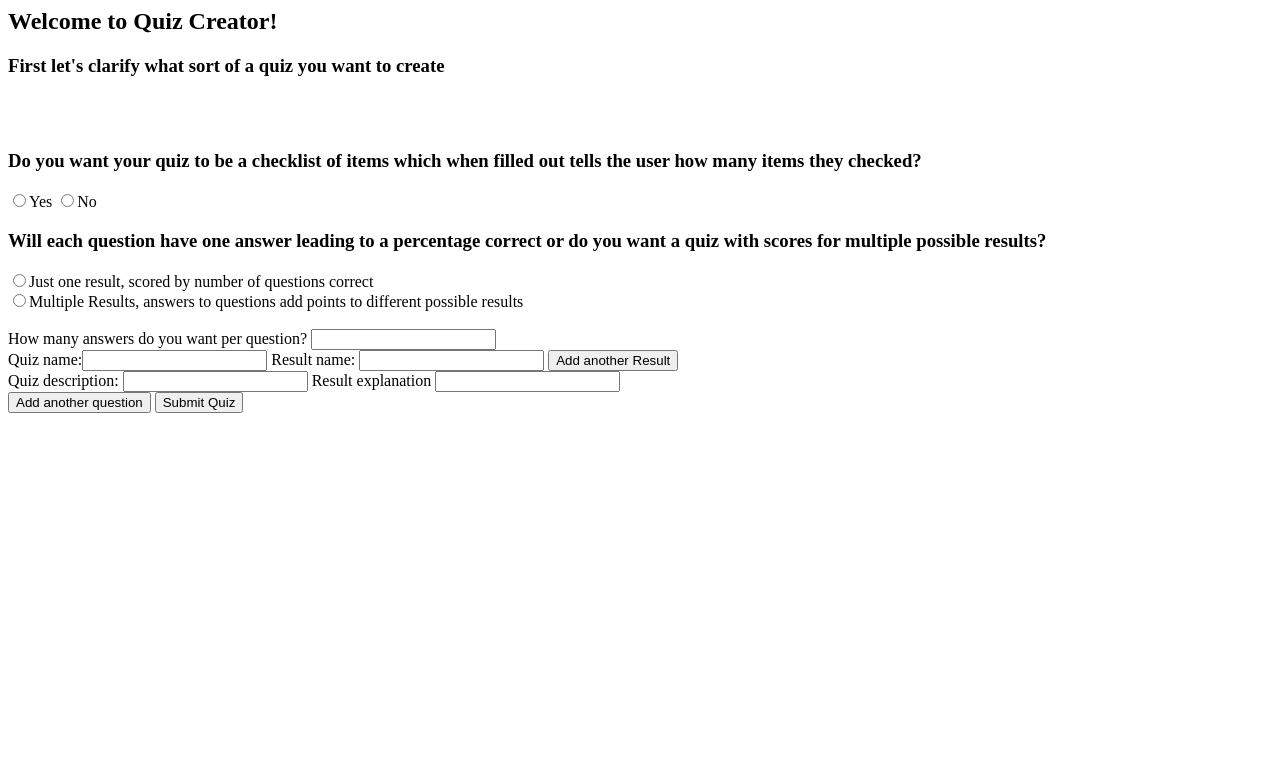
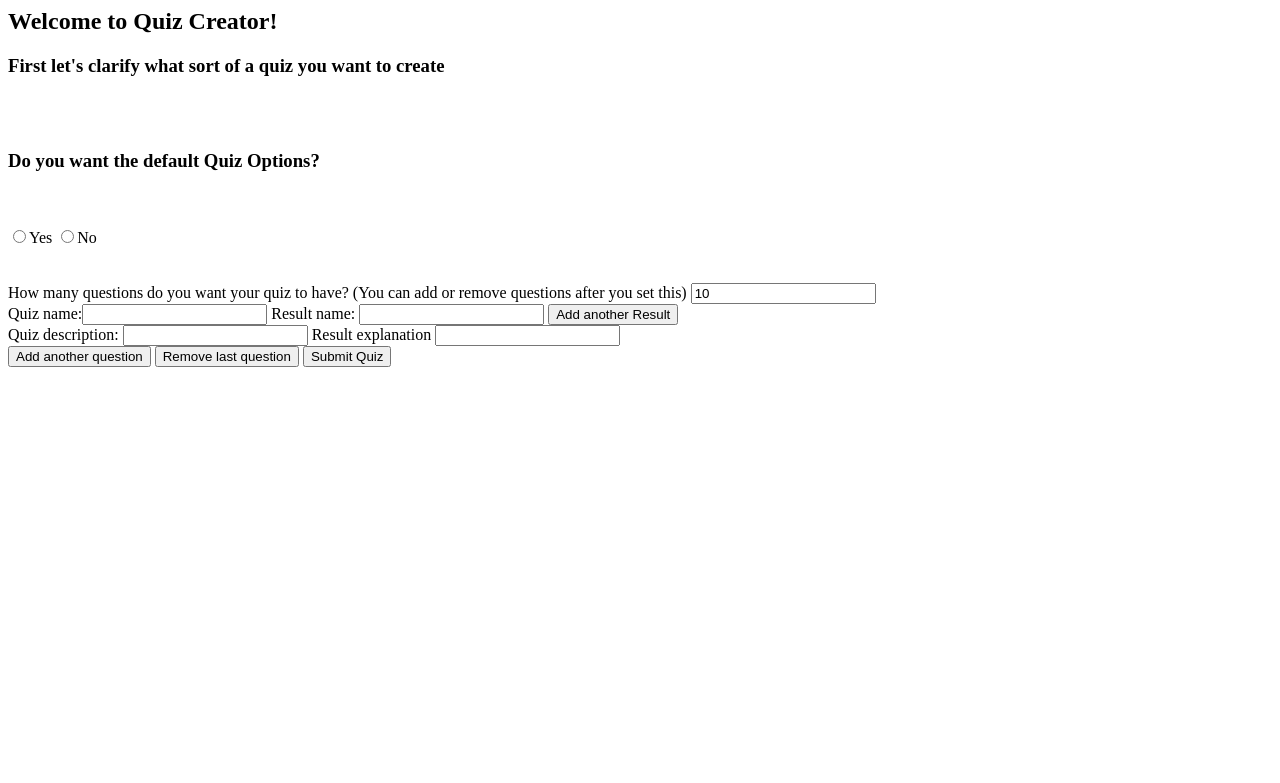
Before and after one commit to RobinReborn/QuizMaker, a Django app: template quizzes/templates/quizzes/quiz_create.html in a window 1280 px wide. Shown: the top 783 px of the page. Run offline with Django 3.2, Linux system fonts and the light colour scheme; the template is opened without the code that fills it, so the values that code supplies are empty; parts of the project's set-up code (start-up, migrations or seed data) failed here and were passed over; some libraries are stand-ins or nearby versions.

Commit message:
worked on quiz_create template, added stuff to let user specify quiz, worked on creating checklists and creating quizzes with a preset number of questions

```diff
--- a/quizzes/templates/quizzes/quiz_create.html
+++ b/quizzes/templates/quizzes/quiz_create.html
@@ -19,12 +19,17 @@ function add_question(){
 		questionAnswersArray[question_no] = 4
 	}
 
-	var html_question_begining = "<div id='q"
-	var html_question_middle = "'><table border=2 id='tq" + question_no + "'><tr class='results' id='resultsq" + question_no + "'><td><button type='button' onclick='add_answer(" + question_no + ");'>Add Answer </button> </td></tr><tr><td>Question<input id='question"
-	//here will need to change based on the quiz type
-	var html_question_end = "' name='question" + question_no + "' ></input><br/></td></tr>"
+	var div = "<div id='q" + question_no
+		var table = "'><table border=2 id='tq" + question_no + "'><tr class='results' id='resultsq" + question_no + "'>"
+		var buttons = "<td><button type='button' onclick='add_answer(" + question_no + ");'>Add Answer </button><button type ='button' onclick='remove_answer(" + question_no + ");'>Remove Answer </button></td>"
+		var endtable = "</tr><tr><td>Question<input id='question" + question_no +  "' name='question" + question_no + "' ></input><br/></td></tr>"
 	//<tr class='a1' id='a1q" + question_no + "'>"//<td>Answer1<input id='option1button' name='answer1_q" + question_no + "'></input><br/>     </td></tr><tr class='a2' id='a2q" + question_no + "'><td>Answer2<input id='option2button' name='answer2_q" + question_no + "'></input>"
-	$("#questions").append(html_question_begining + question_no + html_question_middle + question_no +  html_question_end)
+		if ($("#defaultAnswersNumber").val() == 0){
+		$("#questions").append(div + table + endtable)
+			}
+	else{
+		$("#questions").append(div + table + buttons + endtable)
+	}
 	results_no = "#resultsq" + question_no
 	for (var i = 1; i < questionAnswersArray[question_no]+1;i++)
 	{
@@ -41,6 +46,10 @@ function add_question(){
 	$("#questionAnswersArray").val(questionAnswersArray)
 	$("#numQuestions").val(question_no)
 }
+function remove_question(){
+	$("#q" + question_no).remove()
+	question_no--
+}
 //this adds results to individual answers, called by add_answer
 function add_result(question,answer){
 	//$("#a" + answer + "q" + question).append
@@ -49,11 +58,20 @@ function add_result(question,answer){
 	}
 }
 function add_answer(question,answernum){
+	questionAnswersArray[question]++
 	answernum = answernum || questionAnswersArray[question]
 	$("#tq" + question).append("<tr class ='a" + answernum + "' id='a" + answernum + "q" + question + "'><td>Answer" + answernum + "<input name='answer" + answernum + "_q" + question + "'></input><br/></td></tr>")
-	add_result(question,questionAnswersArray[question] + 1)
-	questionAnswersArray[question]++
+	add_result(question,questionAnswersArray[question])
+		$("#questionAnswersArray").val(questionAnswersArray)
+}
+function remove_answer(question){
+	if (questionAnswersArray[question] < 3){
+		$("#errorMessages").append("questions must have at least two answers!")
+	}
+	else {$("#a"+questionAnswersArray[question]+"q"+question).remove()
 	$("#questionAnswersArray").val(questionAnswersArray)
+	questionAnswersArray[question]--
+	}
 }
 function add_results(){
 	if ($("#result").val() == ""){
@@ -88,7 +106,8 @@ function add_results(){
 		}
 		else
 		{
-		$("#resultsSpecify").hide()
+			$("#resultsSpecify").hide()
+			$("#defaultAnswersNumber").val(0)
 		}
 		}
 	function hideResults()
@@ -108,23 +127,52 @@ function add_results(){
 		$("#resultExplanationName").show()
 
 	}
-
+	function hideQuizOptions(){
+		$("#QuizOptions").hide()
+		}
+	function showQuizOptions(){
+		$("#QuizOptions").show()
+	}
+	function addQuestions(){
+		var questionsToAdd = parseInt($("#numberOfQuestions").val())
+		for (var i =1 ; i < questionsToAdd+1; i++){
+			add_question()
+		}
+	}
 </script>
 <body><!-- onload="add_question()">--!>
 	<h2>Welcome to Quiz Creator!</h2>
 	<h3>First let's clarify what sort of a quiz you want to create</h3>
 	<br/><br/>
-	<h3>Do you want your quiz to be a checklist of items which when filled out tells the user how many items they checked?</h3>
+	<h3>Do you want the default Quiz Options?</h3>
+	<br/><br/>
+	<input type='radio' name='defaultQuiz'  value='Yes' onclick="hideQuizOptions()">Yes</input>
+	<input type='radio' name='defaultQuiz' value='No' onclick="showQuizOptions()">No</input>
+	<br/><br/>
+	<div id = 'QuizOptions' style="display: none">
+	Do you want your quiz to be a checklist of items which when filled out tells the user how many items they checked?
 	<input type='radio' name='checklist' value='Yes' onclick="toggleChecklist();">Yes</input>
 	<input type='radio' name='checklist' value='No' onclick="toggleChecklist();">No</input>
+	<br/><br/>
 	<div id = 'resultsSpecify'>
-		<h3>Will each question have one answer leading to a percentage correct or do you want a quiz with scores for multiple possible results?</h3>
-		<input type='radio' name='typeResults' onclick="hideResults();">Just one result, scored by number of questions correct</input>
+		Will each question have one answer leading to a percentage correct or do you want a quiz with scores for multiple possible results?
 		<br/>
-	<input type='radio' name='typeResults' onclick="showResults();">Multiple Results, answers to questions add points to different possible results</input>
+		<input type='radio' name='typeResults' value='oneResult' onclick="hideResults();">Just one result, scored by number of questions correct</input>
+		<br/>
+	<input type='radio' name='typeResults' value = 'manyResults' onclick="showResults();">Multiple Results, answers to questions add points to different possible results</input>
 	<br/><br/>How many answers do you want per question?
-<input type='number' name='defaultAnswersNumber' id ='defaultAnswersNumber'></input>
-</div>
+	<input type='number' name='defaultAnswersNumber' id ='defaultAnswersNumber' value =4></input>
+	<br/><br/>Do you want users to see all the possible results?<br/>
+	<input type='radio' name ='showResults' value = 'hideResultsUntilEnd'>Not until they finish the quiz</input><br/>
+	<input type='radio' name='showResults' value = 'hideResults'>Only show them their result when they are done with the quiz</input><br/>
+	<input type='radio' name='showResults' value='showResults'>Show them the possible results as they take the quiz</input><br/><br/></div>
+	Do you want dynamic scoring (the user sees how each answer affects their score)
+	<br/><input type='radio' name='dynamicScoring' value='dynamicScoring'>Yes, give them immediate feedback</input><br/>
+<input type='radio' name='dynamicScoring' value='normalScoring'>No, they have to Answer every question and submit to get a result</input><br/>
+	</div>
+	<br/>
+	How many questions do you want your quiz to have? (You can add or remove questions after you set this)
+	<input type='number' name='numberOfQuestions' id='numberOfQuestions' value = 10 onchange="addQuestions()"></input>
 	<!--<h3>Begin by naming and describing your questions in the fields next to Quiz name and Quiz description</h3><br/>
 	<h3>Then start adding results or questions</h3><br/>
 	<h3>To add a question, first type in the question then each of the possible answers, click the add question button to add another question</h3><br/>
@@ -147,5 +195,6 @@ Quiz description: <input type="text" name="Quiz_Description">
 </input>
 
 <button type="button" onclick="add_question();">Add another question</button>
+<button type="button" onclick="remove_question()">Remove last question</button>
 <input type="submit" value="Submit Quiz" /></form>
 </body>
```
